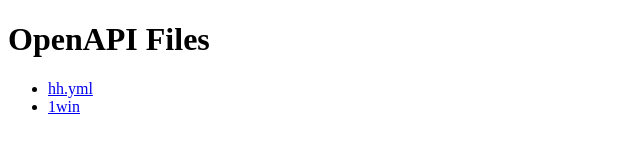
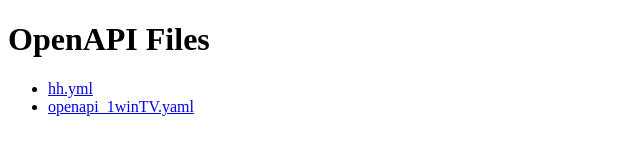
Before and after one commit to malkov163/test1, a plain HTML site: page index.html in a window 1280 px wide. Shown: the whole page, without its empty margins (0-640 px from the left). Drawn offline with Linux system fonts and the light colour scheme.

Commit message:
Update index.html

```diff
--- a/index.html
+++ b/index.html
@@ -9,7 +9,7 @@
     <h1>OpenAPI Files</h1>
     <ul>
         <li><a href="redoc.html?spec=openapi/hh.yml">hh.yml</a></li>
-        <li><a href="redoc.html?spec=openapi/openapi_1winTV.yaml">1win</a></li>
+        <li><a href="redoc.html?spec=openapi/openapi_1winTV.yaml">openapi_1winTV.yaml</a></li>
         <!-- Добавьте ссылки для других файлов OpenAPI по аналогии -->
     </ul>
 </body>
```
